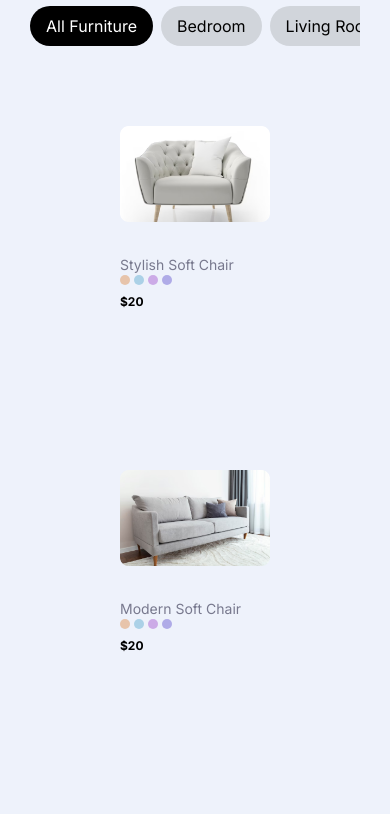
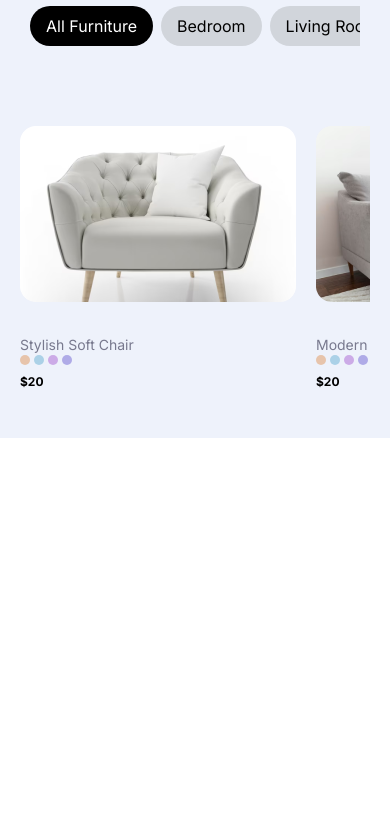
Before and after one commit to AmanAdastra/fabrica, a Next.js app: page / in a window 390 px wide. Shown: the part 1360-2174 px from the top of the page. After the commit the page ends 1798 px from the top, so only its background shows below. Built offline with nearby package versions, Linux system fonts and the light colour scheme.

Commit message:
Furniture scroll completed with responsive

```diff
--- a/src/components/home/ProductCards.tsx
+++ b/src/components/home/ProductCards.tsx
@@ -5,7 +5,7 @@ const products = [
     { id: 1, name: 'Stylish Soft Chair', price: 20, image: 'ChairPic1.png' },
     { id: 2, name: 'Modern Soft Chair', price: 20, image: 'ChairPic2.png' },
     { id: 3, name: 'Comfortable Soft Chair', price: 20, image: 'ChairPic3.png' },
-    { id: 4, name: 'New Soft Chair', price: 20, image: 'ChairPic4.png' }
+    { id: 4, name: 'New Soft Chair', price: 20, image: 'ChairPic4.png' },
 ];
 
 interface Products {
@@ -21,16 +21,12 @@ const ProductCard = (product: Products) => {
             <p className='mt-[32px] text-[#78798E] text-[14px]'>{product.name}</p>
             <div className='flex gap-1'>
                 <div className='h-[10px] w-[10px] rounded-full bg-[#E7C4AB]'>
-
                 </div>
                 <div className='h-[10px] w-[10px] rounded-full bg-[#ABD1E7]'>
-
                 </div>
                 <div className='h-[10px] w-[10px] rounded-full bg-[#CCABE7]'>
-
                 </div>
                 <div className='h-[10px] w-[10px] rounded-full bg-[#AFABE7]'>
-
                 </div>
             </div>
             <p className='mt-[8px] text-[12px] font-bold'>${product.price}</p>
@@ -40,13 +36,12 @@ const ProductCard = (product: Products) => {
 
 const ProductCards = () => {
     return (
-        <div className='flex flex-wrap gap-8 mt-[80px] mx-[120px]'>
-            {products.map(product => (
-                <ProductCard key={product.id} name={product.name} price={product.price} image={product.image} />
-            ))}
-            {products.map(product => (
-                <ProductCard key={product.id} name={product.name} price={product.price} image={product.image} />
-            ))}
+        <div className='flex lg:w-full lg:h-full lg:flex-wrap mt-[80px] mx-5 xl:mx-[120px] overflow-scroll '>
+            <div className='flex lg:flex-wrap gap-5 '>
+                {products.map(product => (
+                    <ProductCard key={product.id} name={product.name} price={product.price} image={product.image} />
+                ))}
+            </div>
         </div>
     );
 };
```
